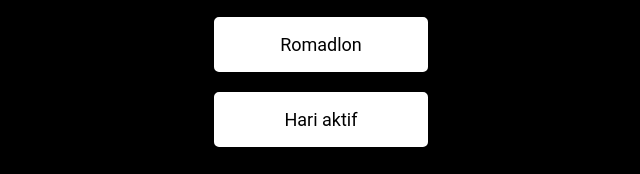
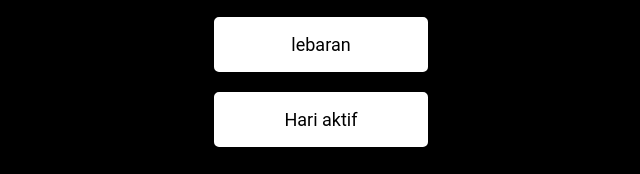
Before and after one commit to afhimna/attention, a plain HTML site: page index.html in a window 1280 px wide. Shown: the part 355-529 px from the top of the page, 319-959 px from the left. Drawn offline with Linux system fonts and the light colour scheme.

Commit message:
Update index.html

```diff
--- a/index.html
+++ b/index.html
@@ -119,7 +119,7 @@
 
   <div class="link-container">
     <a href="https://afhimna.github.io/durasi/" class="link-button">Waktu berlalu</a>
-    <a href="https://afhimna.github.io/romadlon/" class="link-button">Romadlon</a>
+    <a href="https://afhimna.github.io/lebaran/" class="link-button">lebaran</a>
     <a href="https://afhimna.github.io/balek" class="link-button">Hari aktif</a>
   </div>
 
```
